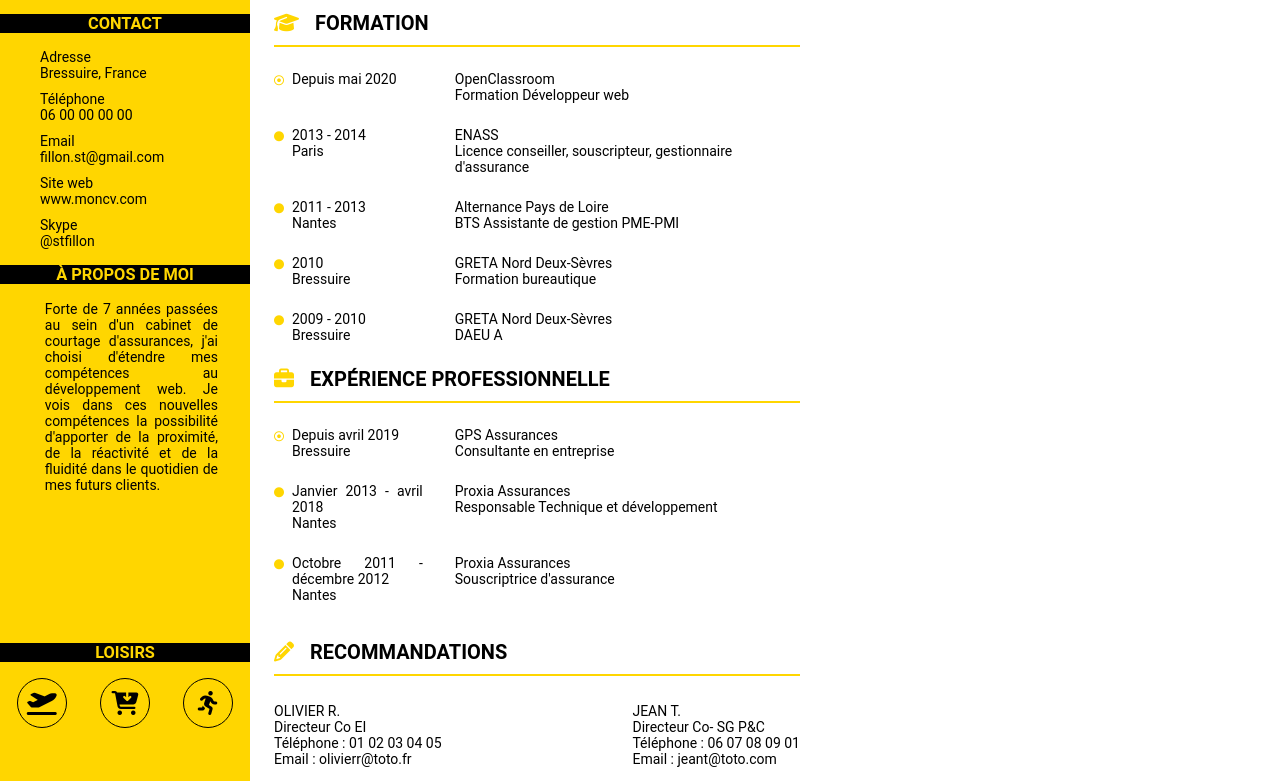
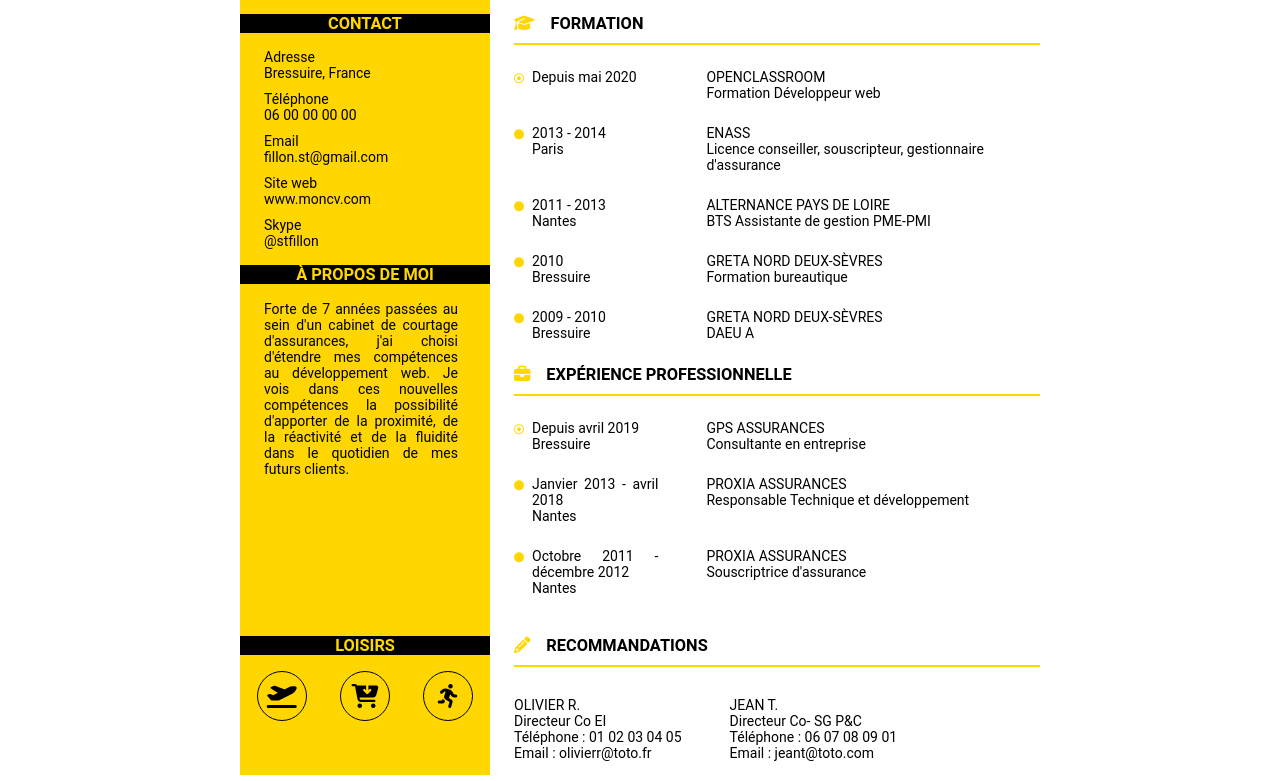
Before and after one commit to Steph2007/P2-OC, a plain HTML site: page index.html in a window 1280 px wide. Shown: the part 239-1020 px from the top of the page. Drawn offline with Linux system fonts and the light colour scheme.

Commit message:
correctif 7

```diff
--- a/css/cv.css
+++ b/css/cv.css
@@ -1,6 +1,6 @@
 :root {
-    --bleu: #FFD600;
-    --bleuFonce: #FDD835;
+    --clair: #FFD600;
+    --fonce: #e6c121;
     --paddingLeft: 1.5rem;
     --paddingRight: 2rem;
 }
@@ -8,7 +8,7 @@
 
 
 body {
-  /* width: 100vw; */ /* Equivalent to 100% width of viewport */
+  width: 100vw; /* Equivalent to 100% width of viewport */
   /* height: 100vh; */ /* same with height */
   font-family: Roboto, Arial, sans-serif;
   margin: 0;
@@ -20,34 +20,39 @@ body {
 @media screen AND (min-width:768px){
   body {
     display: grid;
-    grid-template-columns: 250px 550px;
+    grid-template-columns: 31.25% 68.75%;
     grid-template-rows: auto 1fr auto;
+    max-width: 800px;
+    margin: auto;
   }
-  #conteneur li{
+ .conteneur li{
     display:flex;
     justify-content:space-between;
     margin: 1.5rem 0;
+  }
+  .done{
+    width: 528px;
   }
 }
 
 
 
-#conteneur{
+.conteneur{
   padding: 0;
   list-style-type: none;
 }
 
-#conteneur li:before {
+.conteneur li:before {
     content: "\f111";
     font-family: "Font Awesome 5 Free";
     margin-right: .5rem;
     font-size: 10px;
     margin-top:.3rem;
-    color:var(--bleu);
+    color:var(--clair);
     font-weight:900;
 }
 
-#conteneur li:first-of-type:before {
+.conteneur li:first-of-type:before {
     content: "\f192";
     font-weight:initial;
 }
@@ -55,7 +60,7 @@ body {
 
 
 .photo {
-  background: var(--bleu);
+  background: var(--clair);
   grid-column: 1;
   grid-row: 1;
   text-align: center;
@@ -73,11 +78,10 @@ body {
 }
 
 .contact {
-  background: var(--bleu);
+  background: var(--clair);
   grid-column: 1;
   grid-row: 2;
 }
-
 
 .parcours{
   background: #FFFFFF;
@@ -87,7 +91,7 @@ body {
 }
 
 .loisirs{
-  background: var(--bleu);
+  background: var(--clair);
   grid-column: 1;
   grid-row: 3
 }
@@ -100,7 +104,7 @@ body {
 }
 
 .monprenom{
-  color: var(--bleu);
+  color: var(--clair);
   font-size: 30px;
 }
 
@@ -117,22 +121,26 @@ body {
 
 .done{
   display:block;
-  padding-left: 2rem;
-  width: 528px;
+  padding-left: 3rem;
+
+}
+
+.done::first-line{
+  text-transform: uppercase;
 }
 
 .reco {
   display:flex;
-  justify-content:space-between
+  /*justify-content:space-between*/
 }
 
 .contact p:last-of-type {
     text-align: justify;
-    margin-left: 1.3rem;
+    /* margin-left: 1.3rem; */
 }
 
 .colored{
-  color: var(--bleu);
+  color: var(--clair);
   margin-right: 1rem;
 }
 
@@ -142,15 +150,15 @@ img {
     border-radius: 50%;
     margin-top: 1rem;
     width: 80%;
-    border: 2px solid var(--bleuFonce);
+    border: 2px solid var(--fonce);
     margin-bottom: .5rem;
 }
 
 aside h3 {
     background-color: black;
-    color: var(--bleu);
+    color: var(--clair);
     text-align: center;
-    text-transform: uppercase;
+
 }
 
 aside p {
@@ -174,7 +182,7 @@ aside i {
 header h2:after {
   content: " ";
   display: block;
-  border-top: 2px solid var(--bleu);
+  border-top: 2px solid var(--clair);
   width: 7rem;
 }
 
@@ -184,20 +192,28 @@ div h1 {
 
 aside ul {
     list-style-type: none;
+    margin: 0;
+    /* padding: 0; */
+    padding-left: var(--paddingLeft);
+    padding-right: var(--paddingRight);
 }
 
 aside li {
     margin-bottom: 10px;
 }
 
-h1{
+h1,h3{
   text-transform:uppercase;
 }
 
-div h1:after {
+div h3:after {
     content: " ";
     display: block;
-    border-top: 2px solid var(--bleu);
+    border-top: 2px solid var(--clair);
     margin-top: 10px;
-    font size: 10px;
+    font-size: 10px;
 }
+
+div p:last-of-type {
+    padding-left: 3rem;
+}
--- a/index.html
+++ b/index.html
@@ -46,9 +46,9 @@
 	</p>
   </aside>
 
-  <div class="parcours"><h1><span><i class="fas fa-graduation-cap colored"></i>Formation</span></h1>
+  <div class="parcours"><h3><i class="fas fa-graduation-cap colored"></i>Formation</h3>
 
-  		<ul id="conteneur">
+  		<ul class="conteneur">
 
   			<li>
   				<div class="date">Depuis mai 2020</div>
@@ -106,9 +106,9 @@
 
 
 
-   		<h1><span><i class="fas fa-briefcase colored"></i>Expérience professionnelle</span></h1>
+   		<h3><i class="fas fa-briefcase colored"></i>Expérience professionnelle</h3>
 
-   		<ul id="conteneur">
+   		<ul class="conteneur">
 
 
 
@@ -157,7 +157,7 @@
 		</ul>
     </div>
 
-  	<div class="recommandations"><h1><span><i class="fas fa-pencil-alt colored"></i>Recommandations</span></h1>
+  	<div class="recommandations"><h3><i class="fas fa-pencil-alt colored"></i>Recommandations</h3>
   		<div class="reco">
 		<p>
 
```
